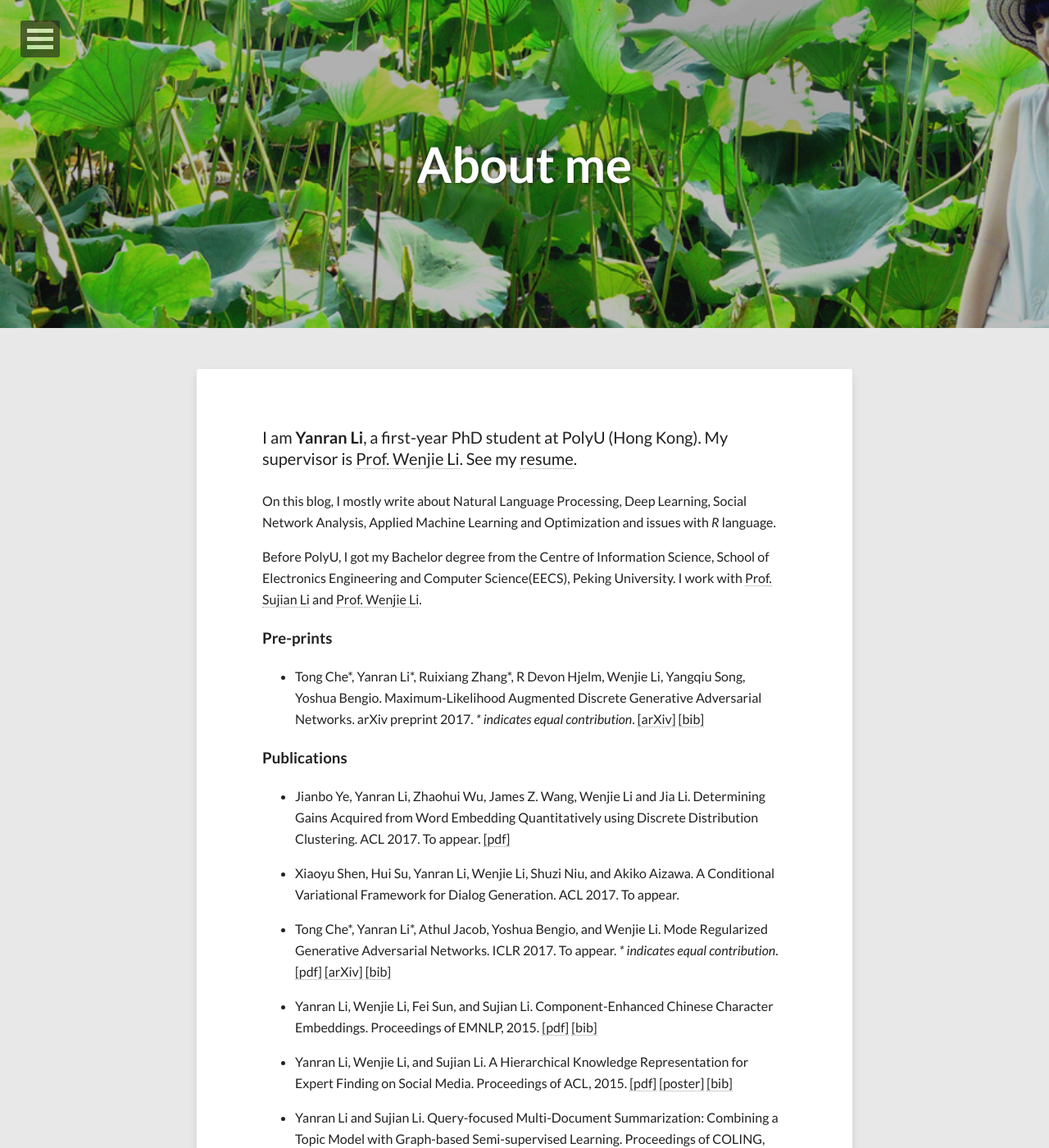
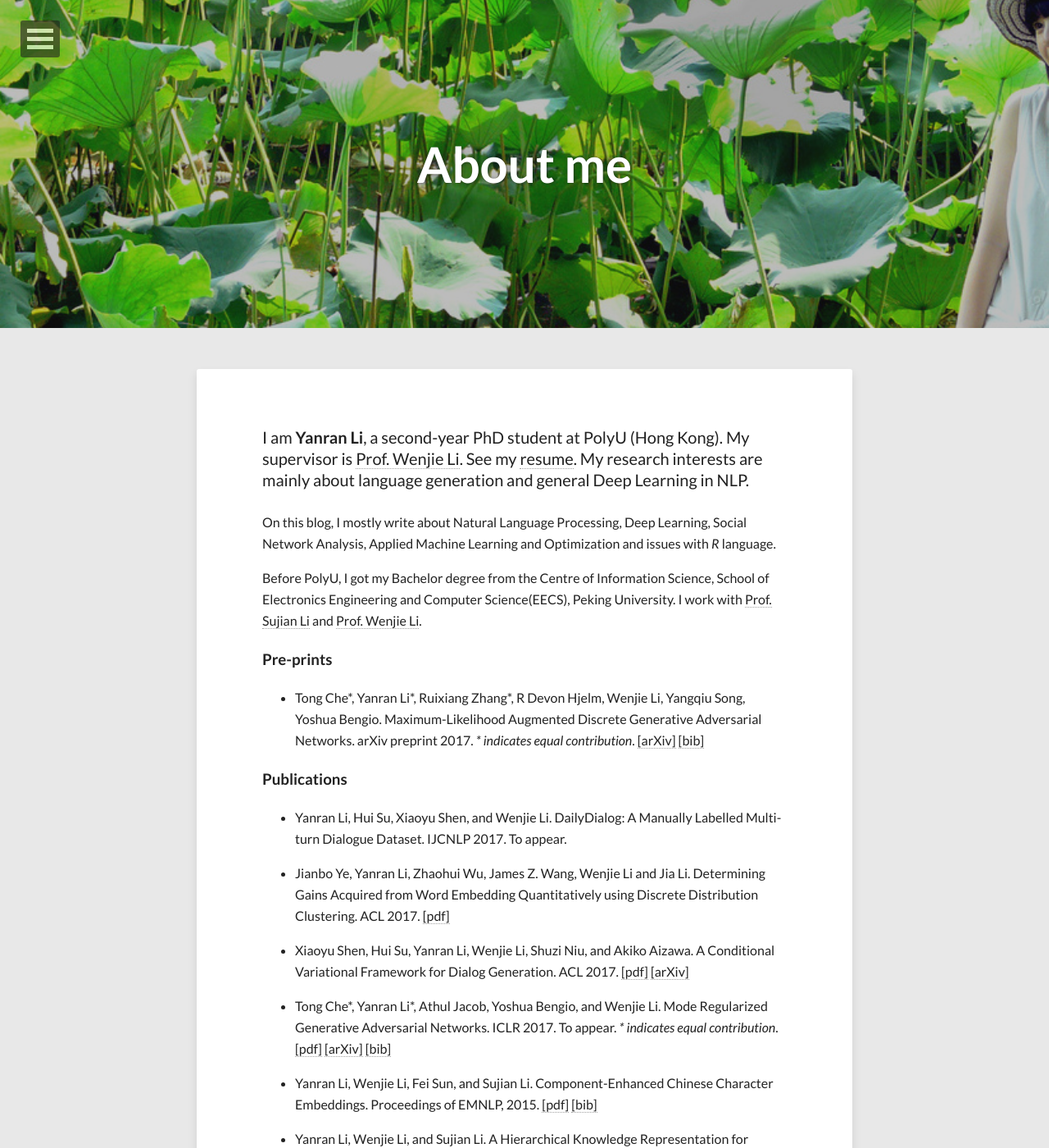
Before and after one commit to niangaotuantuan/niangaotuantuan.github.io, a Jekyll site: the page built from about.md, in a window 1280 px wide and 1400 px high. Shown: the whole window at 82% size. Built offline with Jekyll 4.4.1, drawn with Linux system fonts in a browser that asks for light colours; nearby versions of some CDN libraries.

Commit message:
update publication and Resume

```diff
--- a/about.md
+++ b/about.md
@@ -7,7 +7,7 @@ image:
   feature: bg_about.jpg
 ---
 
-I am **Yanran Li**, a first-year PhD student at PolyU (Hong Kong). My supervisor is [Prof. Wenjie Li](http://www4.comp.polyu.edu.hk/~cswjli/). See my [resume](/files/Resume_Yanran_Li.pdf).
+I am **Yanran Li**, a second-year PhD student at PolyU (Hong Kong). My supervisor is [Prof. Wenjie Li](http://www4.comp.polyu.edu.hk/~cswjli/). See my [resume](/files/Resume_Yanran_Li.pdf). My research interests are mainly about language generation and general Deep Learning in NLP.
 
 On this blog, I mostly write about Natural Language Processing, Deep Learning, Social Network Analysis, Applied Machine Learning and Optimization and issues with *R* language.
 
@@ -19,9 +19,11 @@ Before PolyU, I got my Bachelor degree from the Centre of Information Science, S
 
 ### Publications
 
-- Jianbo Ye, Yanran Li, Zhaohui Wu, James Z. Wang, Wenjie Li and Jia Li. Determining Gains Acquired from Word Embedding Quantitatively using Discrete Distribution Clustering. ACL 2017. To appear. [[pdf]](/files/acl2017gains.pdf)
+- Yanran Li, Hui Su, Xiaoyu Shen, and Wenjie Li. DailyDialog: A Manually Labelled Multi-turn Dialogue Dataset. IJCNLP 2017. To appear.
 
-- Xiaoyu Shen, Hui Su, Yanran Li, Wenjie Li, Shuzi Niu, and Akiko Aizawa. A Conditional Variational Framework for Dialog Generation. ACL 2017. To appear.
+- Jianbo Ye, Yanran Li, Zhaohui Wu, James Z. Wang, Wenjie Li and Jia Li. Determining Gains Acquired from Word Embedding Quantitatively using Discrete Distribution Clustering. ACL 2017. [[pdf]](/files/acl2017gains.pdf)
+
+- Xiaoyu Shen, Hui Su, Yanran Li, Wenjie Li, Shuzi Niu, and Akiko Aizawa. A Conditional Variational Framework for Dialog Generation. ACL 2017. [[pdf]](/files/acl2017conditionalvae.pdf) [[arXiv]](https://arxiv.org/abs/1705.00316)
 
 - Tong Che\*, Yanran Li\*, Athul Jacob, Yoshua Bengio, and Wenjie Li. Mode Regularized
 Generative Adversarial Networks. ICLR 2017. To appear. *\* indicates equal contribution*. [[pdf]](/files/iclr2017mdgan.pdf) [[arXiv]](https://arxiv.org/abs/1612.02136) [[bib]](/files/bibtex/iclr2017mdgan.bib)
```
Also changed, not shown: 2 other files.
